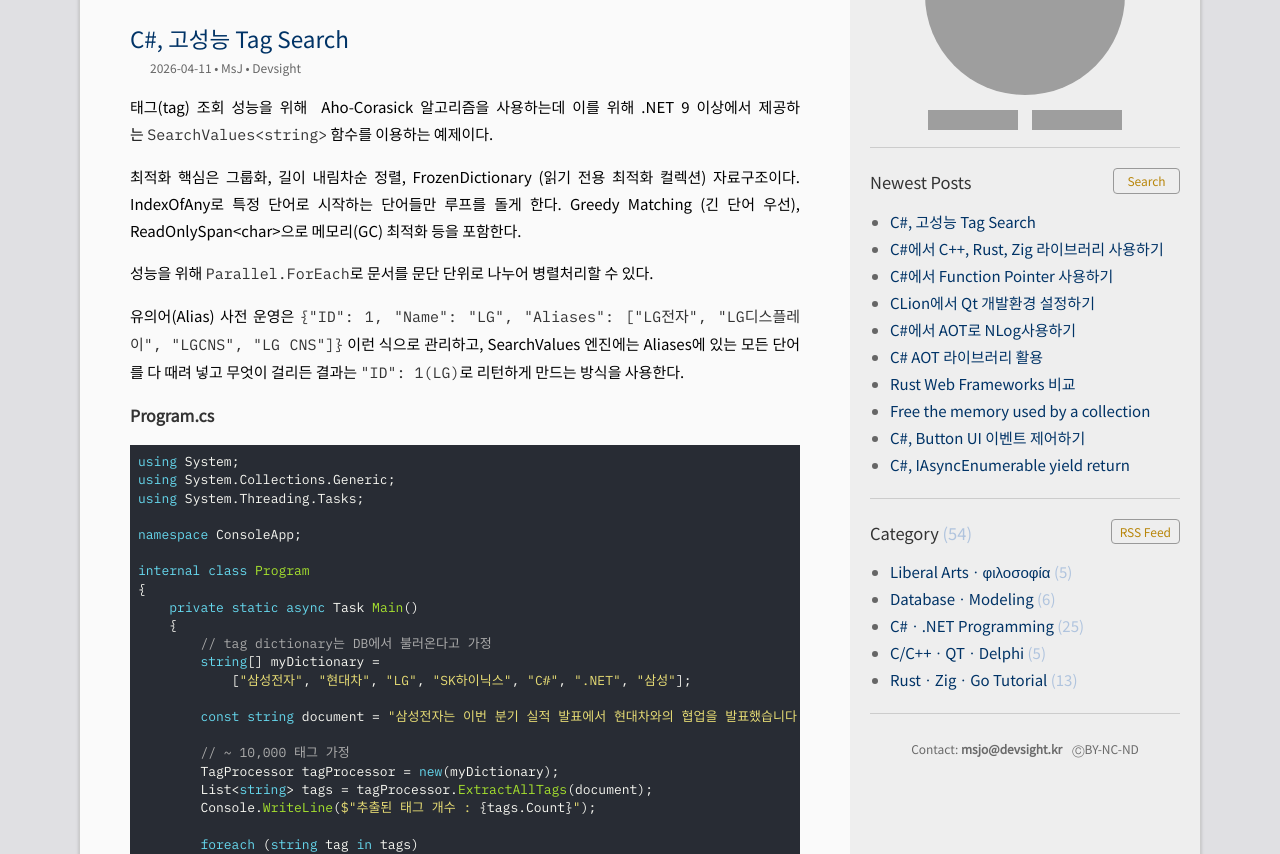
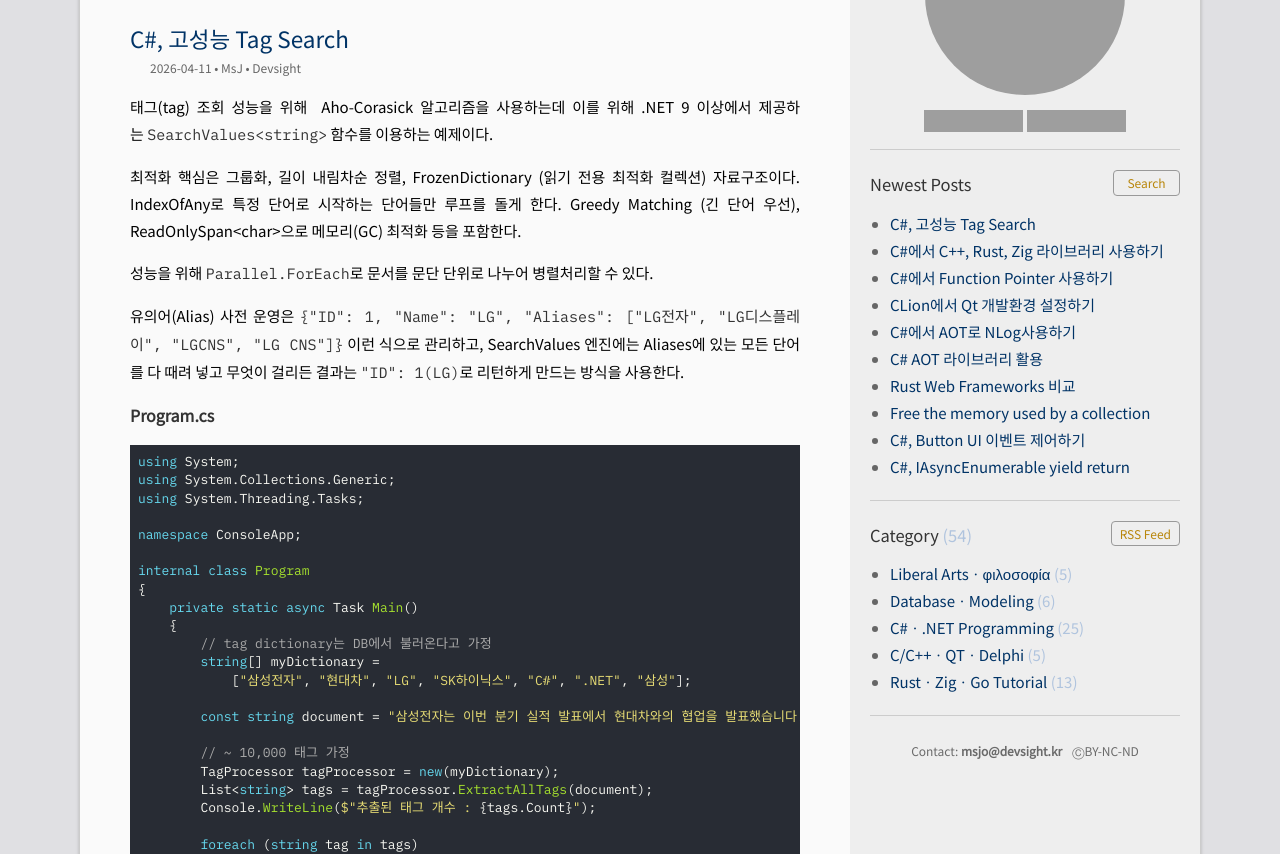
Before and after one commit to DebugJO/rustlang, a Jekyll site: the page built from index.html, in a window 1280 px wide. Shown: the part 205-1059 px from the top of the page. Built offline with Jekyll 4.4.1, drawn with Linux system fonts in a browser that asks for light colours; the list of posts is cut into pages by our own code; grey boxes are pictures that could not be loaded.

Commit message:
Update sidebar.html

```diff
--- a/_includes/sidebar.html
+++ b/_includes/sidebar.html
@@ -16,12 +16,11 @@
     -->
     <!-- Website Badge -->
     <a href="https://devsight.kr" style="background-color: transparent !important; text-decoration: none !important; border: none !important; display: inline-block; padding: 0 !important; line-height: 0 !important;">
-      <img src="https://img.shields.io/badge/Website-devsight.kr-blue" alt="Static Badge" style="border: none !important; display: block;">
+      <img src="https://img.shields.io/badge/Website-devsight.kr-blue" alt="Static Badge" style="border: none !important; display: block; height:22px;">
     </a>
-    &nbsp;&nbsp;
     <!-- Email Badge -->
     <a href="mailto:msjo@devsight.kr" style="background-color: transparent !important; text-decoration: none !important; border: none !important; display: inline-block; padding: 0 !important; line-height: 0 !important;">
-      <img src="https://img.shields.io/badge/Email-msjo@devsight.kr-32C5A5" alt="Email" style="border: none !important; display: block;">
+      <img src="https://img.shields.io/badge/Email-msjo@devsight.kr-32C5A5" alt="Email" style="border: none !important; display: block; height:22px;">
     </a>
     <!--
     <img src="https://raw.githubusercontent.com/DebugJO/rustlang/refs/heads/main/image/CS.png" width="40" height="40">&nbsp;&nbsp;
```
